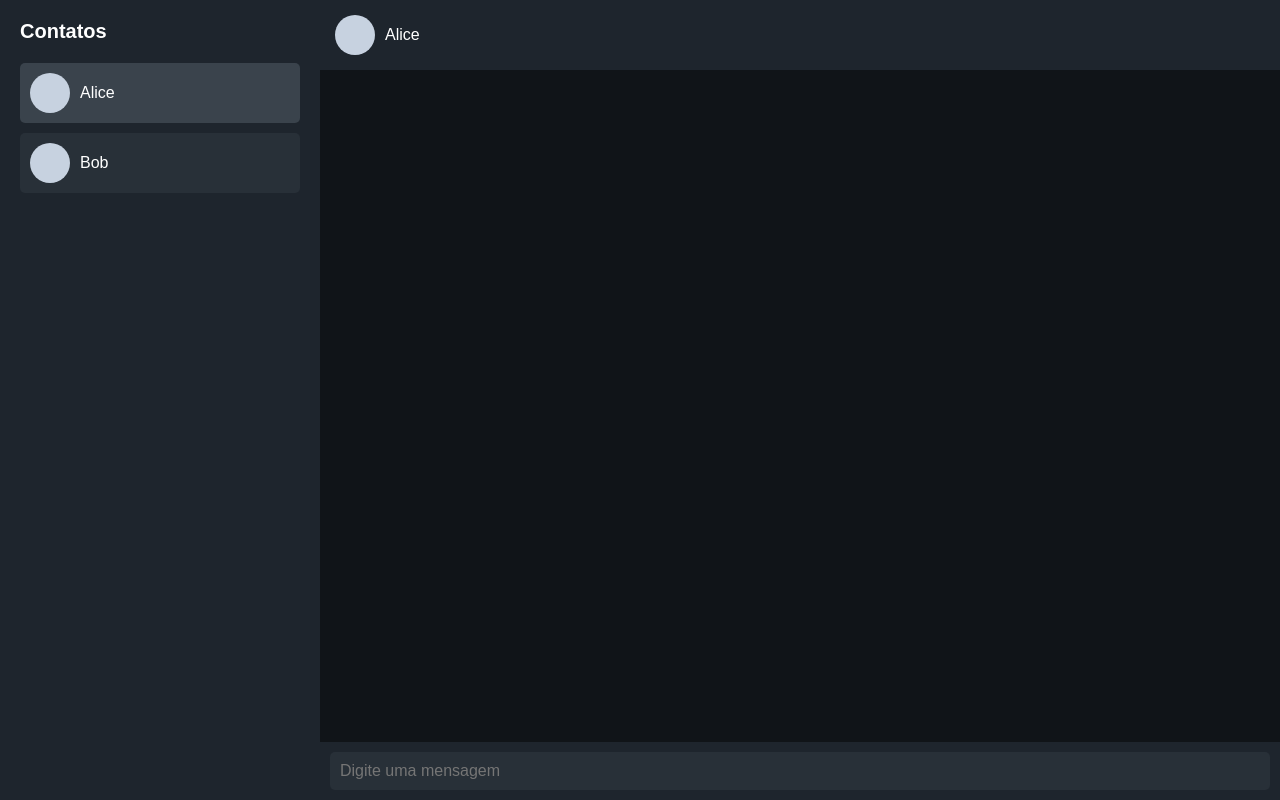
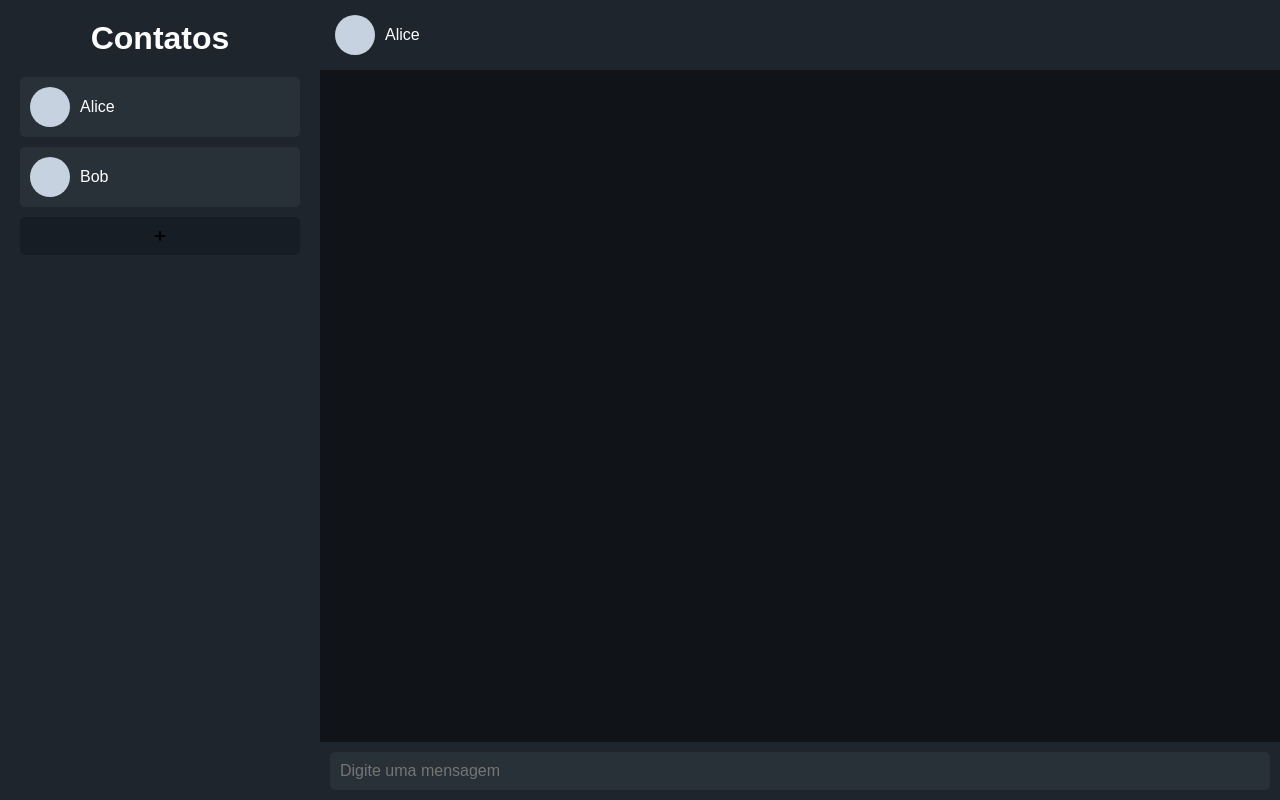
Before and after one commit to zampini28/apptalk, a Flask app: page /chat in a window 1280 px wide. Run offline with Flask 3, Linux system fonts and the light colour scheme.

Commit message:
add: basic UX javascript response

```diff
--- a/templates/chat.html
+++ b/templates/chat.html
@@ -28,8 +28,20 @@ body {
   padding: 20px;
 }
 
-h2 {
-  font-size: 20px;
+.chat {
+  flex: 1;
+  display: flex;
+  flex-direction: column;
+  background-color: #101418;
+}
+
+.sidebar > div:first-child {
+  display: flex;
+  align-items: center;
+  justify-content: center;
+}
+
+h1 {
   margin-bottom: 20px;
 }
 
@@ -43,7 +55,7 @@ h2 {
   cursor: pointer;
 }
 
-.contact.selected {
+.contact:hover {
   background-color: #3a434c;
 }
 
@@ -56,12 +68,6 @@ h2 {
   margin-right: 10px;
 }
 
-.chat {
-  flex: 1;
-  display: flex;
-  flex-direction: column;
-  background-color: #101418;
-}
 
 .chat-header {
   display: flex;
@@ -93,21 +99,48 @@ h2 {
   outline: none;
 }
 
+.add-contact {
+  display: flex;
+  align-items: center;
+  justify-content: center;
+  background-color: #161D24;
+}
+
+.add-contact > span > img {
+  width: 10px;
+  height: 10px;
+}
+
+.unselectable {
+  -webkit-touch-callout: none;
+  -webkit-user-select: none;
+  -khtml-user-select: none;
+  -moz-user-select: none;
+  -ms-user-select: none;
+  user-select: none;
+}
     </style>
   </head>
   <body>
     <div class=container>
       <div class=sidebar>
-        <h2>Contatos</h2>
-        <div class="contact selected">
+        <div><h1>Contatos</h1></div>
+        <div onclick=private_chat('Alice') class=contact>
           <div class=avatar></div>
           <span>Alice</span>
         </div>
-        <div class=contact>
+        <div onclick=private_chat('Bod') class=contact>
           <div class=avatar></div>
           <span>Bob</span>
         </div>
+
+        <div onclick="action()" class="contact unselectable add-contact">
+          <span>
+            <img src=plus-sign.svg>
+          </span>
+        </div>
       </div>
+
       <div class=chat>
         <div class=chat-header>
           <div class=avatar></div>
@@ -118,6 +151,16 @@ h2 {
           <input placeholder="Digite uma mensagem">
         </div>
       </div>
+
     </div>
+          <script>
+            function action() {
+              alert("página de adionar de contatos")
+            }
+
+            function private_chat(name) {
+              alert("conversa privada com " + name)
+            }
+          </script>
   </body>
 </html>
```
Also changed, not shown: templates/plus-sign.svg (added).
